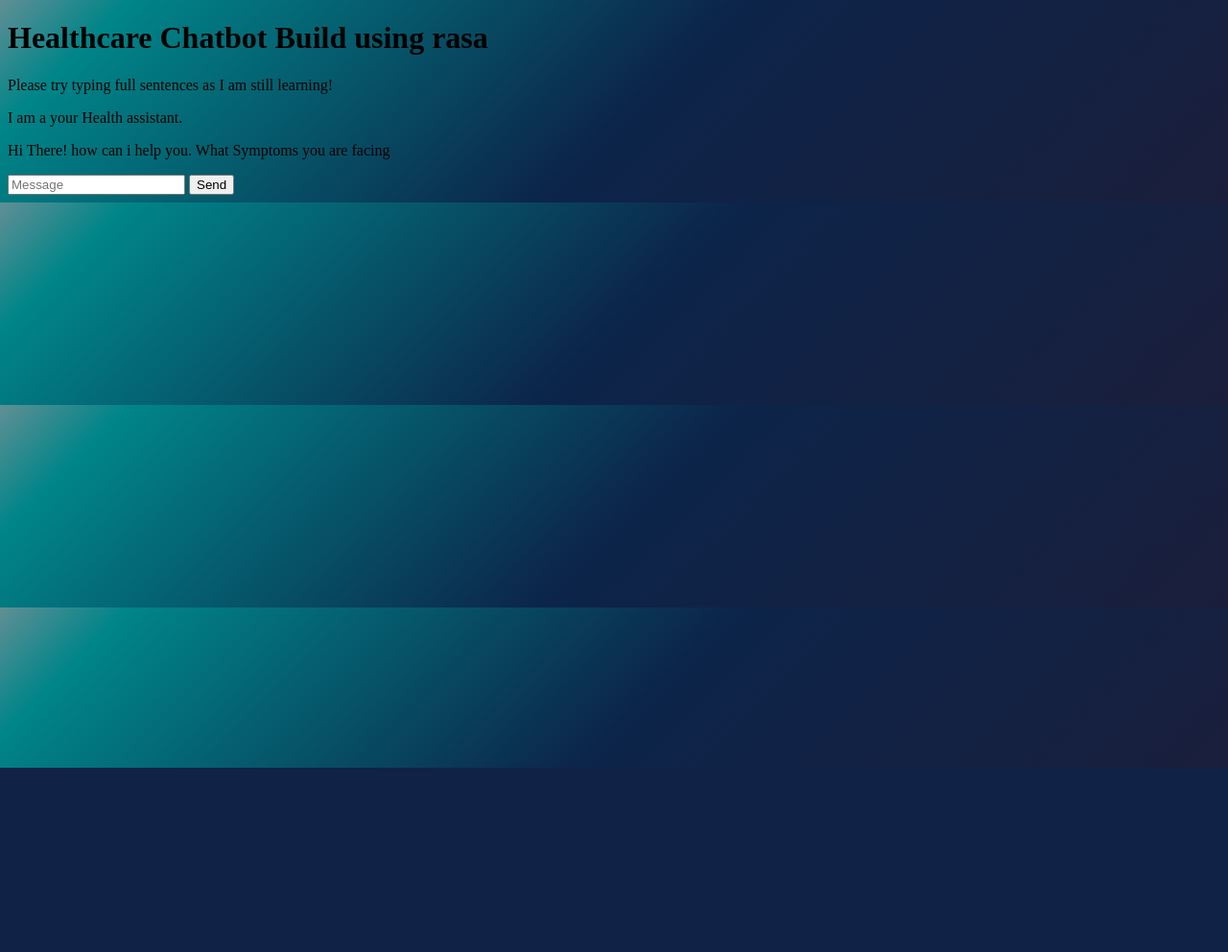
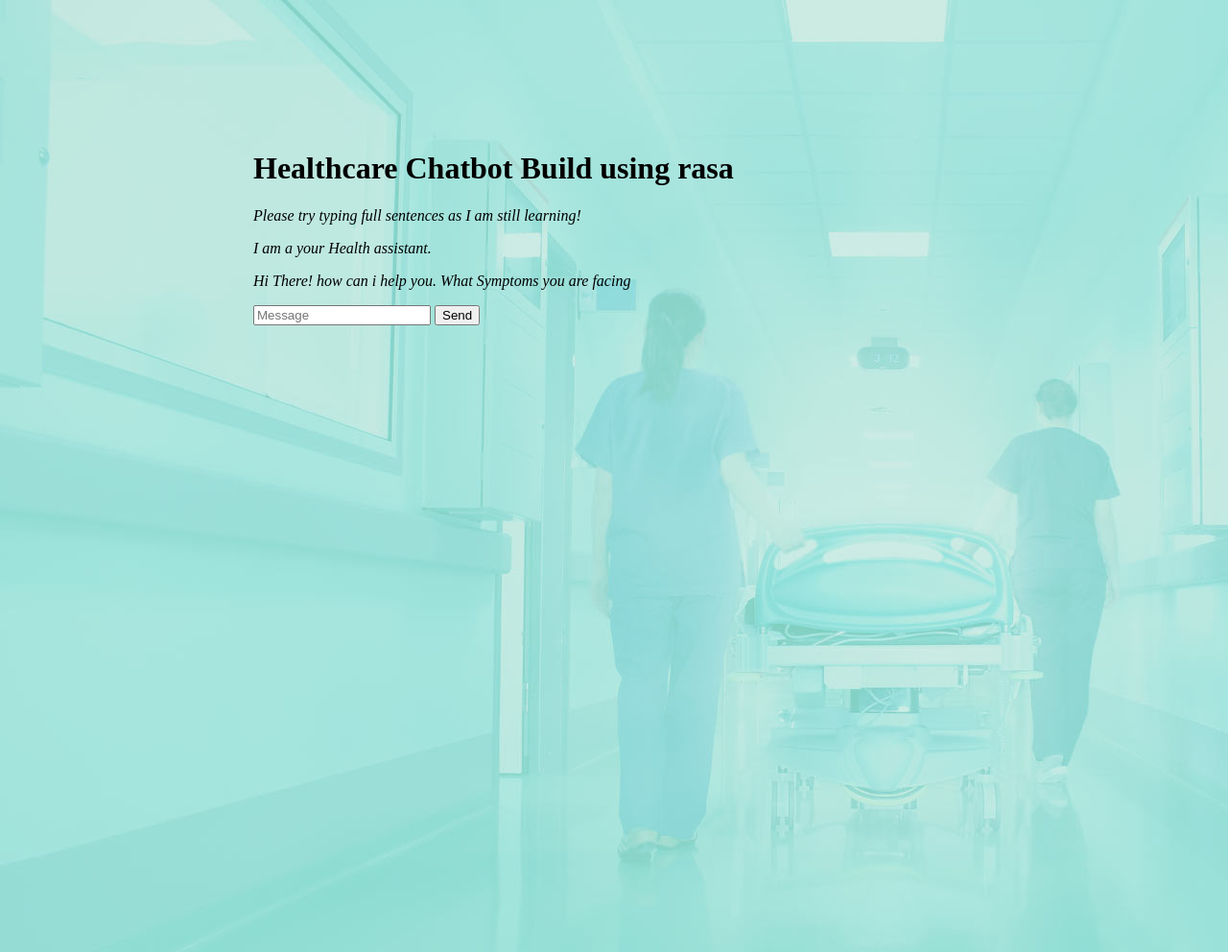
Before and after one commit to soumyakoli/Healthcare-chatbot-master, a Flask app: page / in a window 1280 px wide. Shown: the whole page at 96% size. Before the commit the page ends 800 px from the top, so only its background shows below. Run offline with Flask 3, Linux system fonts and the light colour scheme; some libraries are stand-ins or nearby versions.

Commit message:
style changes

```diff
--- a/web_app/static/index.css
+++ b/web_app/static/index.css
@@ -38,27 +38,42 @@
   border-bottom-left-radius: 3px;
 }
 body {
-  background: rgb(96, 143, 149); /* Old browsers */
+  min-height: 90vh;
+  padding: 10%;
+  padding-left: 20%;
+  padding-right: 20%;
+   /* background: rgb(96, 143, 149);
   background: -moz-linear-gradient(
     -45deg,
     rgba(96, 143, 149, 1) 0%,
     rgba(0, 133, 136, 1) 9%,
     rgba(12, 36, 73, 1) 52%,
     rgba(26, 30, 59, 1) 100%
-  ); /* FF3.6-15 */
+  );
   background: -webkit-linear-gradient(
     -45deg,
     rgba(96, 143, 149, 1) 0%,
     rgba(0, 133, 136, 1) 9%,
     rgba(12, 36, 73, 1) 52%,
     rgba(26, 30, 59, 1) 100%
-  ); /* Chrome10-25,Safari5.1-6 */
+  );
   background: linear-gradient(
     135deg,
     rgba(96, 143, 149, 1) 0%,
     rgba(0, 133, 136, 1) 9%,
     rgba(12, 36, 73, 1) 52%,
     rgba(26, 30, 59, 1) 100%
-  ); /* W3C, IE10+, FF16+, Chrome26+, Opera12+, Safari7+ */
+  ); */
+  background-image: url(healthcare-background.jpg);
   filter: progid:DXImageTransform.Microsoft.gradient( startColorstr='#608f95', endColorstr='#1a1e3b',GradientType=1 ); /* IE6-9 fallback on horizontal gradient */
 }
+.botText{
+  font-style:italic;
+}
+.userText{
+  text-align:right;
+  font-weight: bolder;
+}
+.userInput{
+  width: 90% !important;
+}
--- a/web_app/templates/index.html
+++ b/web_app/templates/index.html
@@ -20,21 +20,28 @@
           >
         </p>
       </div>
-      <div id="userInput">
+      <!-- <div id="">
         <input id="textInput" type="text" name="msg" placeholder="Message" />
         <input id="buttonInput" type="submit" value="Send" />
+      </div> -->
+      <div class="container">
+        <div id="bottomDiv">
+          <input id="textInput" type="text" name="msg" placeholder="Message" />
+          <input id="buttonInput" type="submit" value="Send" />
+        </div>
       </div>
+
       <script>
         function getBotResponse() {
           var rawText = $("#textInput").val();
-          var userHtml = '<p class="userText"><span>' + rawText + "</span></p>";
+          var userHtml = '<p class="userText" style="font-weight:bolder;"><span>YOU: ' + rawText + "</span></p>";
           $("#textInput").val("");
           $("#chatbox").append(userHtml);
           document
             .getElementById("userInput")
             .scrollIntoView({ block: "start", behavior: "smooth" });
           $.get("/get", { msg: rawText }).done(function (data) {
-            var botHtml = '<p class="botText"><span>' + data + "</span></p>";
+            var botHtml = '<p class="botText" style="text-align:right;font-style:italic;><span>' + data + ": BOT</span></p>";
             $("#chatbox").append(botHtml);
             document
               .getElementById("userInput")
```
Also changed, not shown: web_app/static/healthcare-background.jpg (added).
